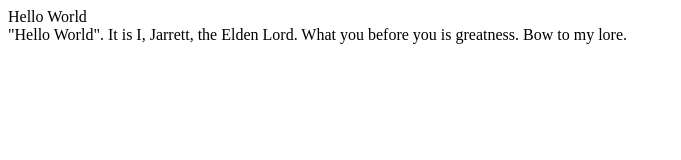
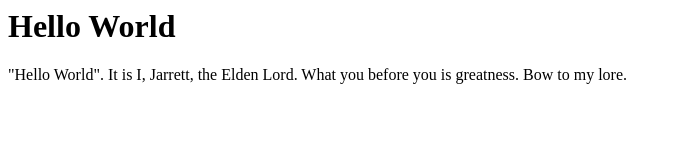
Before and after one commit to wbeach91/Jarrett-s-GitHub, a plain HTML site: page index.html in a window 1280 px wide. Shown: the whole page, without its empty margins (0-681 px from the left). Drawn offline with Linux system fonts and the light colour scheme.

Commit message:
Update index.html

```diff
--- a/index.html
+++ b/index.html
@@ -1,5 +1,5 @@
 <html>
-    <header>Hello World</header>
+    <h1>Hello World</h1>
     <body>
       "Hello World". It is I, Jarrett, the Elden Lord. What you before you is greatness. Bow to my lore.
     </body>
```
